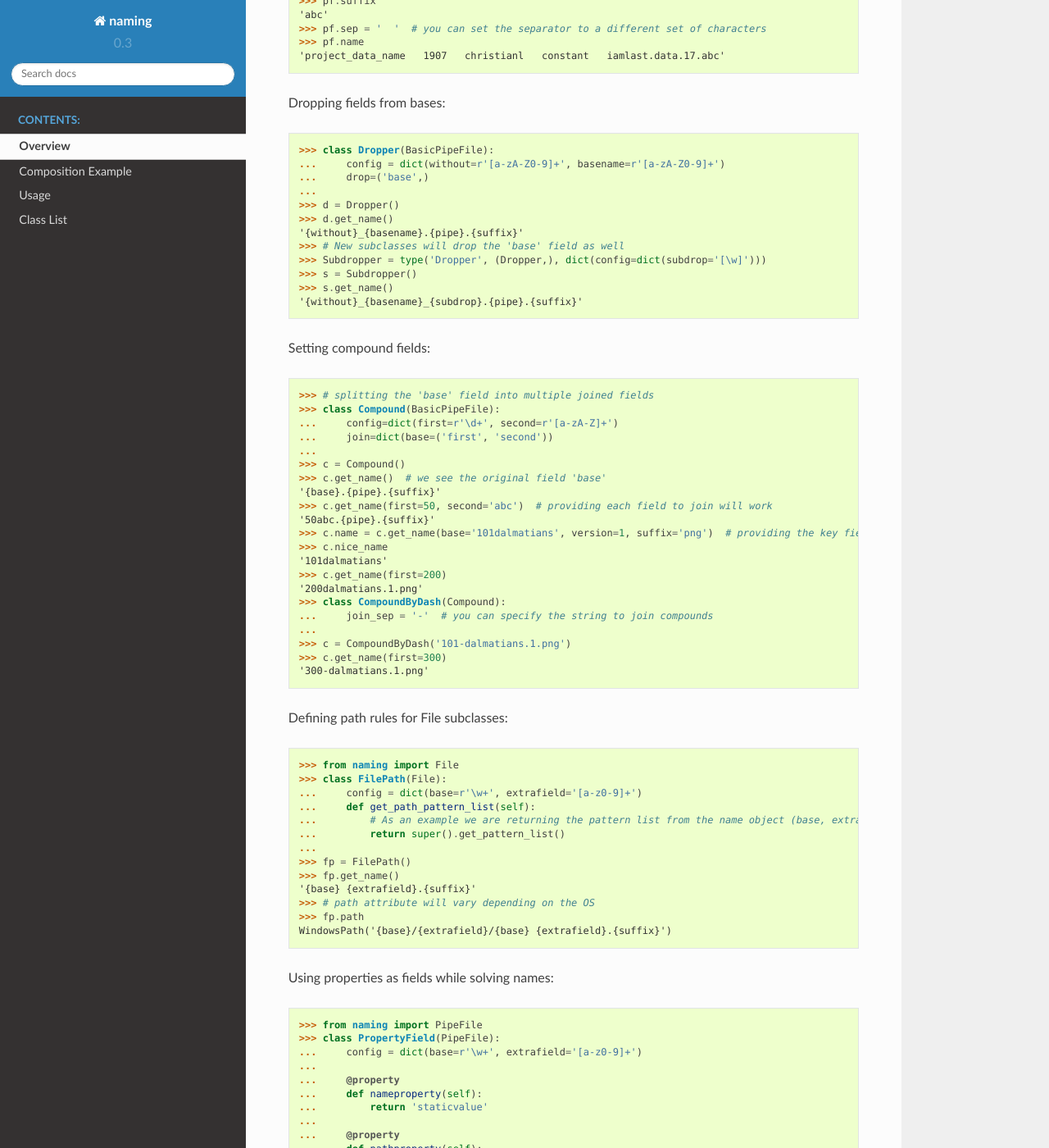
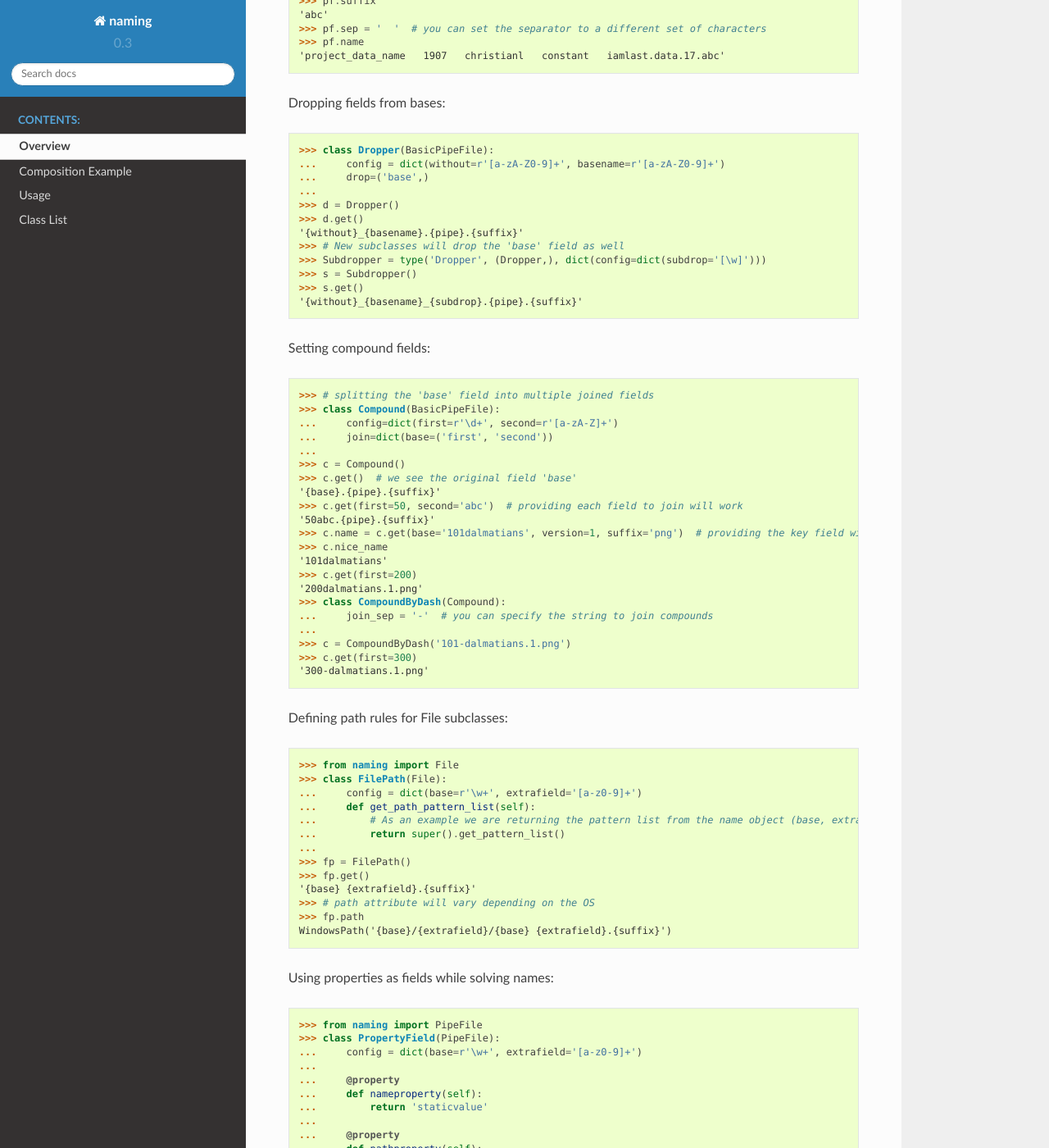
Before and after one commit to chrizzFTD/naming, a Sphinx documentation site: the page built from docs/source/Overview.rst, in a window 1280 px wide and 1400 px high, scrolled down 3072 px. Shown: the whole window at 82% size. Built offline with Sphinx 7.4.7 and the Read the Docs theme 2.0.0, drawn with Linux system fonts in a browser that asks for light colours; some of the changed text lies outside the part shown.

Commit message:
rename get_name to get

```diff
--- a/docs/source/Overview.rst
+++ b/docs/source/Overview.rst
@@ -27,7 +27,7 @@ Usage
         ...     config = dict(base=r'\w+')
         ...
         >>> n = BasicName()
-        >>> n.get_name()  # no name has been set on the object, convention is solved with {missing} fields
+        >>> n.get()  # no name has been set on the object, convention is solved with {missing} fields
         '{base}'
         >>> n.values
         {}
@@ -52,20 +52,20 @@ Usage
         ...     config = dict(base=r'\w+')
         ...
         >>> p = BasicPipe()
-        >>> p.get_name()
+        >>> p.get()
         '{base}.{pipe}'
-        >>> p.get_name(version=10)
+        >>> p.get(version=10)
         '{base}.10'
-        >>> p.get_name(output='data')
+        >>> p.get(output='data')
         '{base}.data.{version}'
-        >>> p.get_name(output='cache', version=7, frame=24)
+        >>> p.get(output='cache', version=7, frame=24)
         '{base}.cache.7.24'
         >>> p = BasicPipe('my_wip_data.1')
         >>> p.version
         '1'
         >>> p.values
         {'base': 'my_wip_data', 'pipe': '.1', 'version': '1'}
-        >>> p.get_name(output='exchange')  # returns a new string
+        >>> p.get(output='exchange')  # returns a new string
         'my_wip_data.exchange.1'
         >>> p.name
         'my_wip_data.1'
@@ -86,9 +86,9 @@ Usage
         ...     config = dict(base=r'\w+')
         ...
         >>> f = BasicFile()
-        >>> f.get_name()
+        >>> f.get()
         '{basse}.{suffix}'
-        >>> f.get_name(suffix='png')
+        >>> f.get(suffix='png')
         '{base}.png'
         >>> f = BasicFile('hello.world')
         >>> f.values
@@ -110,7 +110,7 @@ Usage
         >>> p = BasicPipeFile('wipfile.7.ext')
         >>> p.values
         {'base': 'wipfile', 'pipe': '.7', 'version': '7', 'suffix': 'ext'}
-        >>> [p.get_name(frame=x, output='render') for x in range(10)]
+        >>> [p.get(frame=x, output='render') for x in range(10)]
         ['wipfile.render.7.0.ext',
         'wipfile.render.7.1.ext',
         'wipfile.render.7.2.ext',
@@ -169,12 +169,12 @@ Usage
         ...     drop=('base',)
         ...
         >>> d = Dropper()
-        >>> d.get_name()
+        >>> d.get()
         '{without}_{basename}.{pipe}.{suffix}'
         >>> # New subclasses will drop the 'base' field as well
         >>> Subdropper = type('Dropper', (Dropper,), dict(config=dict(subdrop='[\w]')))
         >>> s = Subdropper()
-        >>> s.get_name()
+        >>> s.get()
         '{without}_{basename}_{subdrop}.{pipe}.{suffix}'
 
     Setting compound fields::
@@ -185,20 +185,20 @@ Usage
         ...     join=dict(base=('first', 'second'))
         ...
         >>> c = Compound()
-        >>> c.get_name()  # we see the original field 'base'
+        >>> c.get()  # we see the original field 'base'
         '{base}.{pipe}.{suffix}'
-        >>> c.get_name(first=50, second='abc')  # providing each field to join will work
+        >>> c.get(first=50, second='abc')  # providing each field to join will work
         '50abc.{pipe}.{suffix}'
-        >>> c.name = c.get_name(base='101dalmatians', version=1, suffix='png')  # providing the key field will also work
+        >>> c.name = c.get(base='101dalmatians', version=1, suffix='png')  # providing the key field will also work
         >>> c.nice_name
         '101dalmatians'
-        >>> c.get_name(first=200)
+        >>> c.get(first=200)
         '200dalmatians.1.png'
         >>> class CompoundByDash(Compound):
         ...     join_sep = '-'  # you can specify the string to join compounds
         ...
         >>> c = CompoundByDash('101-dalmatians.1.png')
-        >>> c.get_name(first=300)
+        >>> c.get(first=300)
         '300-dalmatians.1.png'
 
     Defining path rules for File subclasses::
@@ -211,7 +211,7 @@ Usage
         ...         return super().get_pattern_list()
         ...
         >>> fp = FilePath()
-        >>> fp.get_name()
+        >>> fp.get()
         '{base} {extrafield}.{suffix}'
         >>> # path attribute will vary depending on the OS
         >>> fp.path
@@ -242,7 +242,7 @@ Usage
         ...         return result
         ...
         >>> pf = PropertyField()
-        >>> pf.get_name()
+        >>> pf.get()
         '{base} {extrafield} staticvalue.{pipe}.{suffix}'
         >>> pf.name = 'simple props staticvalue.1.abc'
         >>> pf.values
```
Also changed, not shown: README.md (+1 -1 lines), naming/__init__.py (+16 -16 lines), 2 other files.
